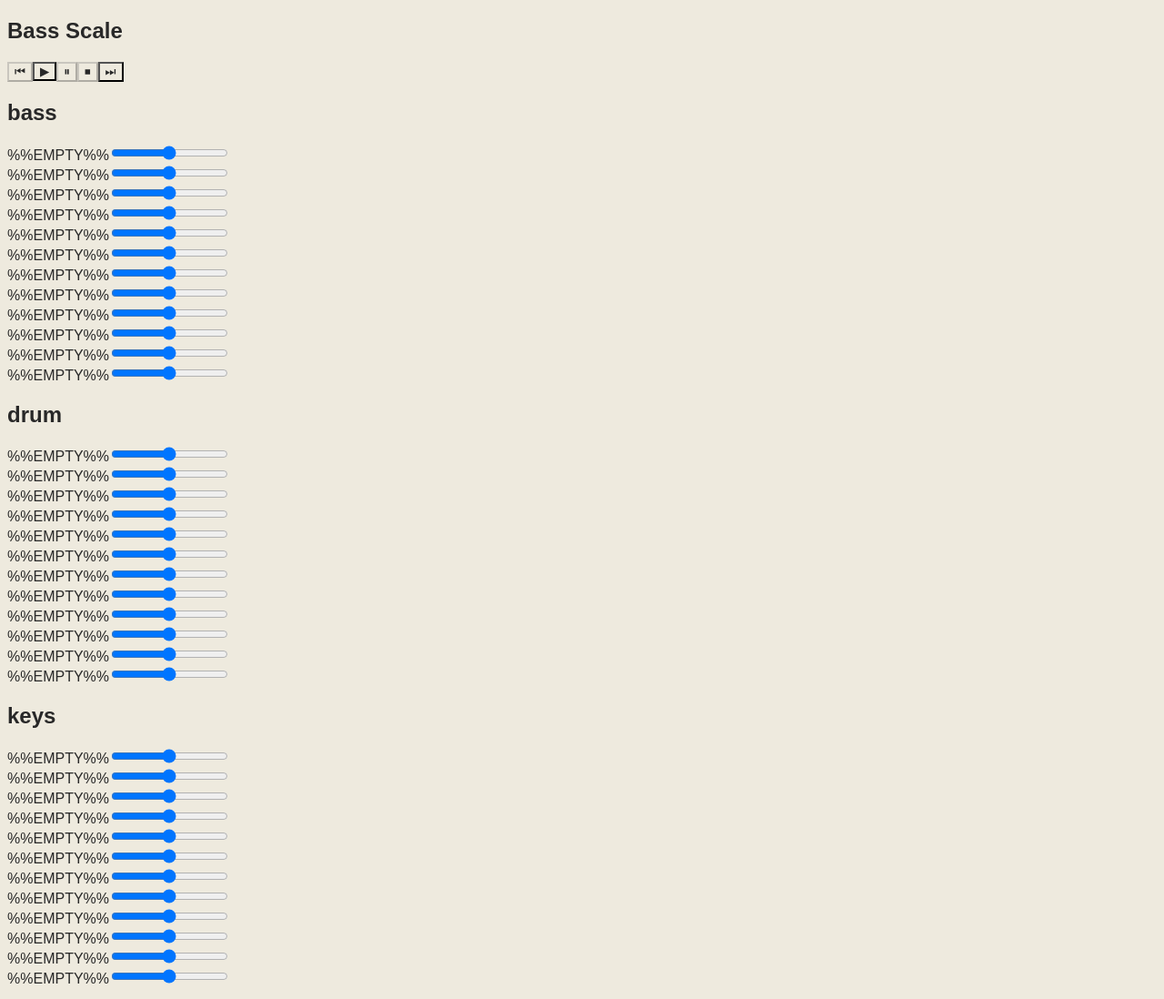
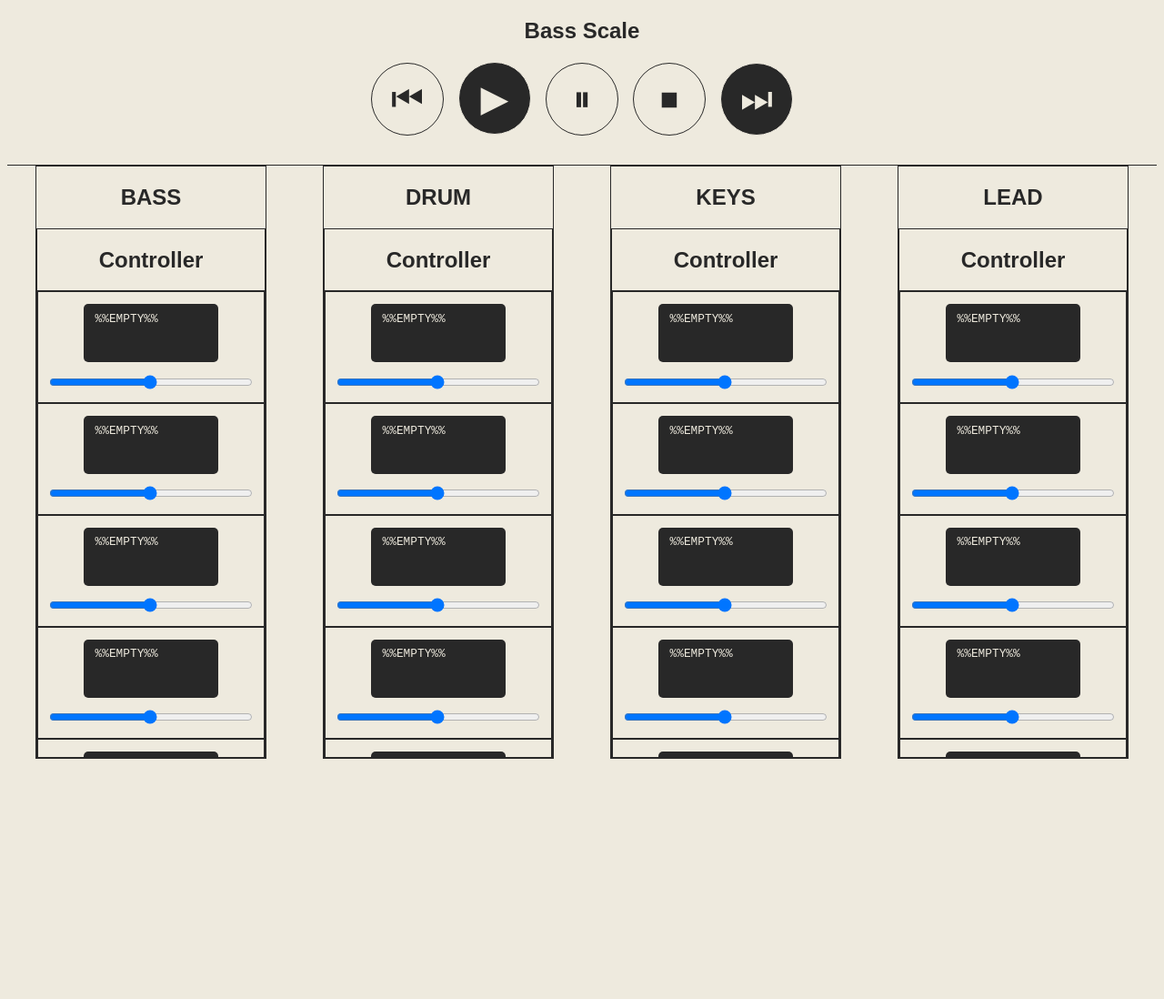
Before and after one commit to jankrum/sequencer, a website built with Vite: page index.html in a window 1280 px wide. Shown: the top 1098 px of the page at 91% size. After the commit the page ends 842 px from the top, so only its background shows below. Built offline with nearby package versions, Linux system fonts and the light colour scheme.

Commit message:
Made controller pretty

```diff
--- a/src/sequencer/playbacker/band/band.ts
+++ b/src/sequencer/playbacker/band/band.ts
@@ -126,7 +126,7 @@ export default class Band {
     render(): HTMLDivElement | null {
         const partDivs = Object.values(this.#parts).map(part => part.render())
 
-        return partDivs.some(div => div !== null) ? dm('div', {}, ...partDivs) as HTMLDivElement : null
+        return partDivs.some(div => div !== null) ? dm('div', { id: 'part-container' }, ...partDivs) as HTMLDivElement : null
     }
 }
 //#endregion
--- a/src/sequencer/playbacker/band/part/controller.ts
+++ b/src/sequencer/playbacker/band/part/controller.ts
@@ -75,8 +75,8 @@ class DomControllerModule {
     }
 
     render(): HTMLDivElement {
-        const label = dm('label', {}, ...Object.values(this.#spans)) as HTMLLabelElement
-        const div = dm('div', {}, label, this.#input) as HTMLDivElement
+        const label = dm('label', { class: 'lcd' }, ...Object.values(this.#spans)) as HTMLLabelElement
+        const div = dm('div', { class: 'controller-module' }, label, this.#input) as HTMLDivElement
         return div
     }
 }
@@ -119,8 +119,15 @@ function makeIntoDomController(controller: Controller): void {
     }
 
     controller.render = (): HTMLDivElement => {
+        const title = dm('h2', {}, 'Controller') as HTMLHeadingElement
         const controllerDivs = controllers.map(controller => controller.render())
-        return dm('div', {}, ...controllerDivs) as HTMLDivElement
+        const controllerRow = dm('div', { class: 'controller-row' }, ...controllerDivs) as HTMLDivElement
+
+        title.addEventListener('click', () => {
+            controllerRow.classList.toggle('hidden')
+        })
+
+        return dm('div', { class: 'controller' }, title, controllerRow) as HTMLDivElement
     }
 }
 
--- a/src/sequencer/playbacker/band/part/part.ts
+++ b/src/sequencer/playbacker/band/part/part.ts
@@ -17,11 +17,11 @@ export default class Part {
     }
 
     render(): HTMLDivElement | null {
-        const partTitle = dm('h2', {}, this.#name) as HTMLHeadingElement
+        const partTitle = dm('h2', {}, this.#name.toUpperCase()) as HTMLHeadingElement
         const controllerDiv = this.controller.render()
         const synthesizerDiv = this.synthesizer.render()
 
-        return controllerDiv || synthesizerDiv ? dm('div', {}, partTitle, controllerDiv, synthesizerDiv) as HTMLDivElement : null
+        return controllerDiv || synthesizerDiv ? dm('div', { class: 'part' }, partTitle, controllerDiv, synthesizerDiv) as HTMLDivElement : null
     }
 }
 
--- a/src/sequencer/transporter/transporter.ts
+++ b/src/sequencer/transporter/transporter.ts
@@ -16,11 +16,11 @@ function makeIntoDomTransporter(transporter: Transporter): void {
     // Used between the methods
     const chartTitleHeading = dm('h2')
     const buttons: { [key in TransporterButtonType]: HTMLButtonElement } = {
-        [TransporterButtonType.Previous]: dm('button', {}, '⏮') as HTMLButtonElement,
-        [TransporterButtonType.Play]: dm('button', {}, '▶') as HTMLButtonElement,
-        [TransporterButtonType.Pause]: dm('button', {}, '⏸') as HTMLButtonElement,
-        [TransporterButtonType.Stop]: dm('button', {}, '⏹') as HTMLButtonElement,
-        [TransporterButtonType.Next]: dm('button', {}, '⏭') as HTMLButtonElement,
+        [TransporterButtonType.Previous]: dm('button', { class: 'transporter-button' }, '⏮') as HTMLButtonElement,
+        [TransporterButtonType.Play]: dm('button', { class: 'transporter-button' }, '▶') as HTMLButtonElement,
+        [TransporterButtonType.Pause]: dm('button', { class: 'transporter-button' }, '⏸') as HTMLButtonElement,
+        [TransporterButtonType.Stop]: dm('button', { class: 'transporter-button' }, '⏹') as HTMLButtonElement,
+        [TransporterButtonType.Next]: dm('button', { class: 'transporter-button' }, '⏭') as HTMLButtonElement,
     }
 
     // Connect to what the transporter calls
@@ -49,7 +49,7 @@ function makeIntoDomTransporter(transporter: Transporter): void {
 
     // Render the transporter
     const buttonDiv = dm('div', {}, ...Object.values(buttons))
-    const div = dm('div', {}, chartTitleHeading, buttonDiv) as HTMLDivElement
+    const div = dm('div', { id: 'transporter' }, chartTitleHeading, buttonDiv) as HTMLDivElement
 
     transporter.render = (): HTMLDivElement | null => div
 }
--- a/src/style.css
+++ b/src/style.css
@@ -4,7 +4,6 @@
   --blue: #464ca5;
   --white: #eeeade;
   --black: #282828;
-
 
   --text-color: var(--black);
   --background-color: var(--white);
@@ -30,3 +29,126 @@ body {
   background-color: var(--background-color);
   border-color: var(--text-color);
 }
+
+/* -------------------------------------------------------------------------- */
+/*                                 Transporter                                */
+/* -------------------------------------------------------------------------- */
+
+.transporter-button {
+  width: 2em;
+  height: 2em;
+
+  border: 1.5px solid;
+  border-radius: 50%;
+  font-size: 2.5rem;
+
+  padding: 1rem;
+  /* align-items: center; */
+  margin: 0 0.5rem 2rem 0.5rem;
+
+  cursor: pointer;
+
+  color: var(--background-color);
+  background-color: var(--text-color);
+
+  transition: transform 0.2s;
+}
+
+.transporter-button:hover:enabled {
+  transform: scale(1.1);
+}
+
+.transporter-button:disabled {
+  color: var(--text-color);
+  background-color: var(--background-color);
+
+  cursor: auto;
+}
+
+#transporter {
+  text-align: center;
+
+  border-bottom: 1px solid var(--text-color);
+}
+
+/* -------------------------------------------------------------------------- */
+/*                               Part Container                               */
+/* -------------------------------------------------------------------------- */
+
+.lcd {
+  padding: 0.5em 1em;
+  /* border: 0px solid; */
+  border-radius: 5px;
+
+  width: 16ch;
+  min-height: 4em;
+  line-height: 1.5;
+
+  text-align: left;
+
+  font-family: 'hd44780', monospace;
+
+  color: var(--background-color);
+  background-color: var(--text-color);
+}
+
+input[type="range"] {
+  margin-top: 1em;
+  width: 100%;
+}
+
+.controller-module {
+  padding: 1em;
+
+  display: flex;
+  flex-direction: column;
+  align-items: center;
+
+  border: 1px solid;
+  font-size: 1vw;
+}
+
+.component-title {
+  margin-top: 0;
+  margin-bottom: 0;
+  width: 100%;
+  height: 3rem;
+  line-height: 3rem;
+  cursor: pointer;
+  user-select: none;
+}
+
+.controller-row {
+  border-top: 1px solid;
+  justify-content: center;
+  align-items: center;
+  overflow-y: scroll;
+  height: 40vw;
+}
+
+.controller {
+  padding-top: 0;
+
+  border: 1px solid;
+}
+
+.part {
+  text-align: center;
+  border: 1px solid;
+  min-width: 20%;
+}
+
+#part-container {
+  display: flex;
+  flex-wrap: wrap;
+  justify-content: space-around;
+  align-items: start;
+}
+
+/* -------------------------------------------------------------------------- */
+/*                                    Misc                                    */
+/* -------------------------------------------------------------------------- */
+
+.hidden {
+  display: none;
+}
```
